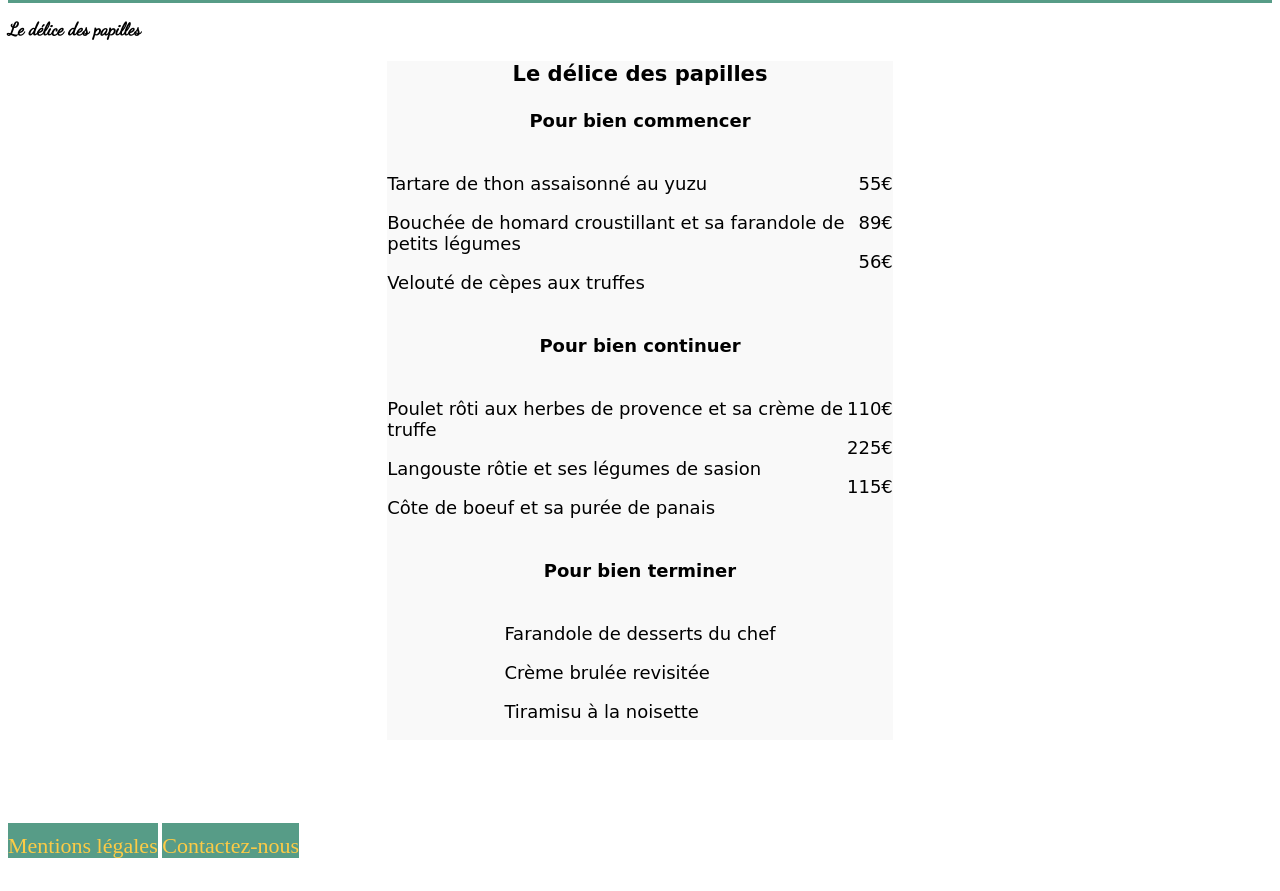
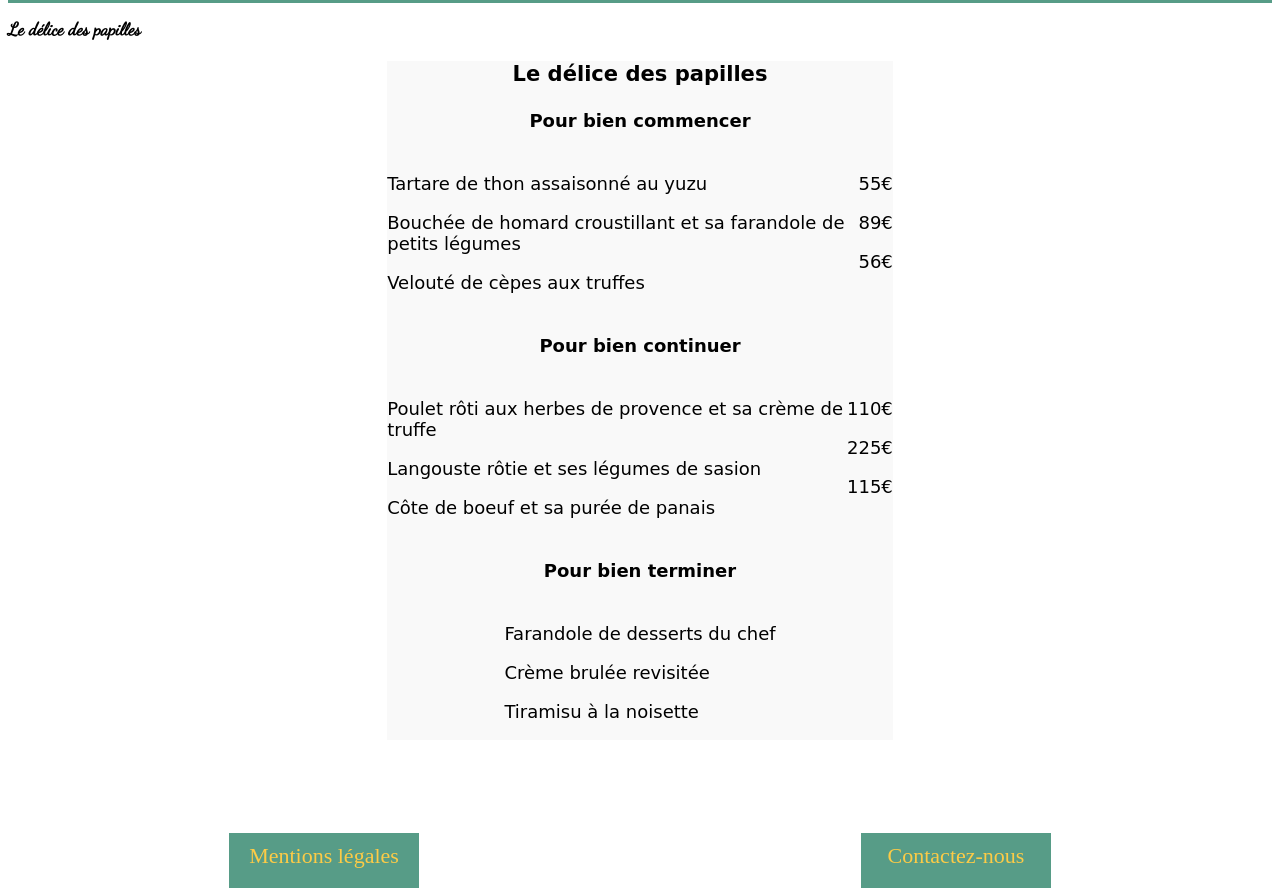
Before and after one commit to Tchaki94/sitegastro, a plain HTML site: page menu3.html in a window 1280 px wide. Shown: the part 95-986 px from the top of the page. Drawn offline with Linux system fonts and the light colour scheme.

Commit message:
titre color + menu

```diff
--- a/menu3.html
+++ b/menu3.html
@@ -63,8 +63,10 @@
 				</article>
 			</main>
 			<footer>
-				<a class="mention" href="mention.html">Mentions légales</a>
-				<a class="contact" href="contact.html">Contactez-nous</a>
+				<div class="btn5-6">
+					<a class="mention" href="mention.html">Mentions légales</a>
+					<a class="contact" href="contact.html">Contactez-nous</a>
+				</div>
 			</footer>
 		</div>
 	</body>
```
